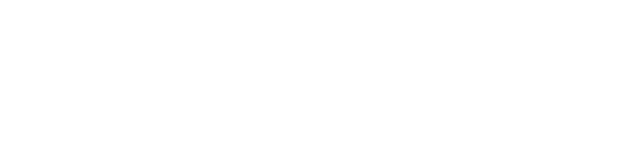
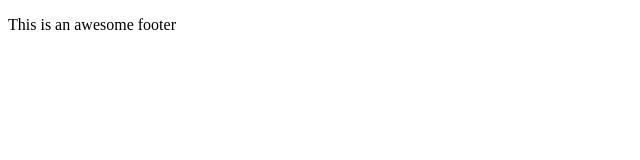
Before and after one commit to dev-dermo/ft-workflow, a plain HTML site: page index.html in a window 1280 px wide. Shown: the whole page, without its empty margins (0-640 px from the left). Drawn offline with Linux system fonts and the light colour scheme.

Commit message:
added footer

```diff
--- a/index.html
+++ b/index.html
@@ -7,5 +7,8 @@
 </head>
 <body>
 
+	<footer>
+		<p>This is an awesome footer</p>
+	</footer>
 </body>
 </html>
```
